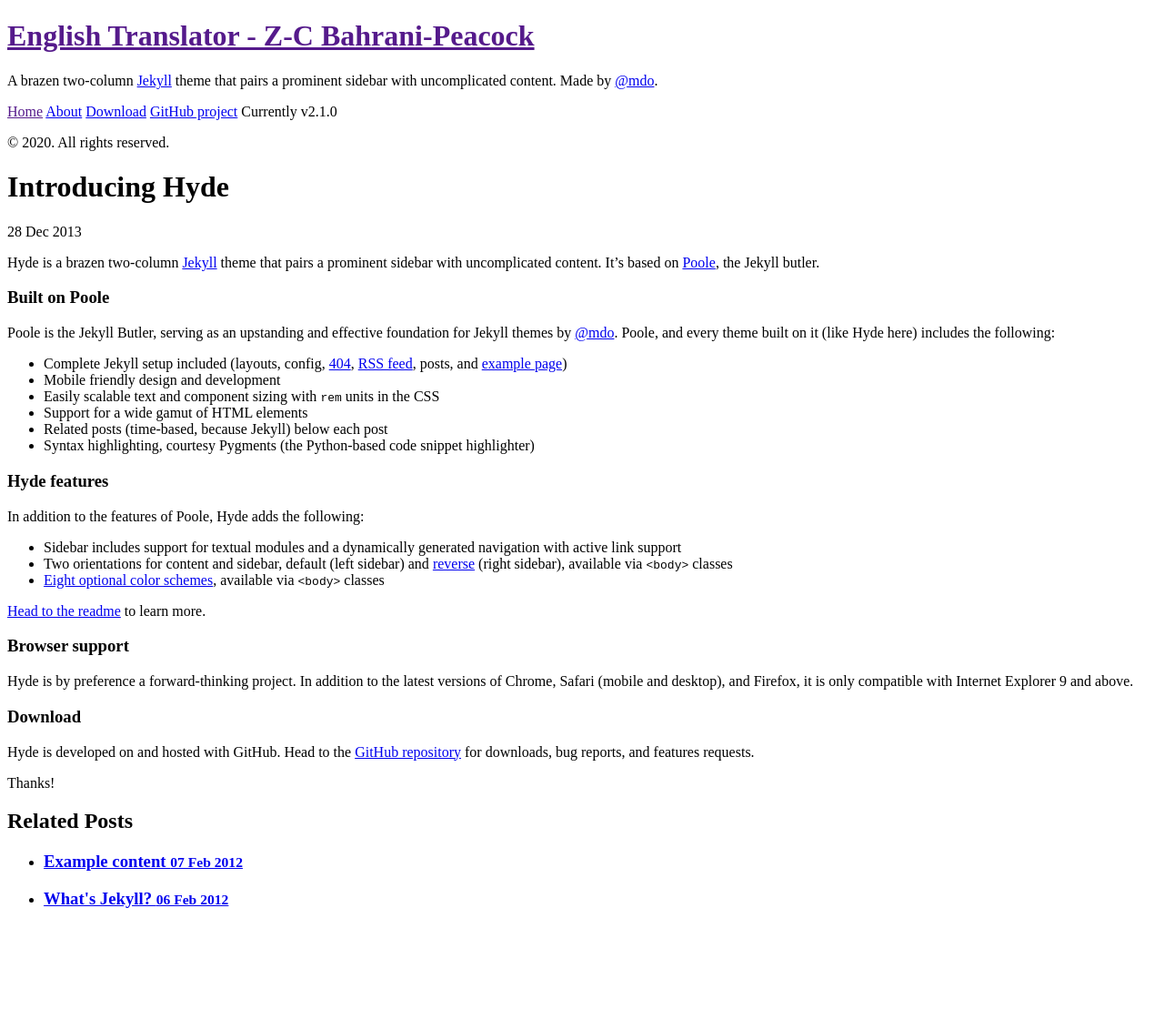
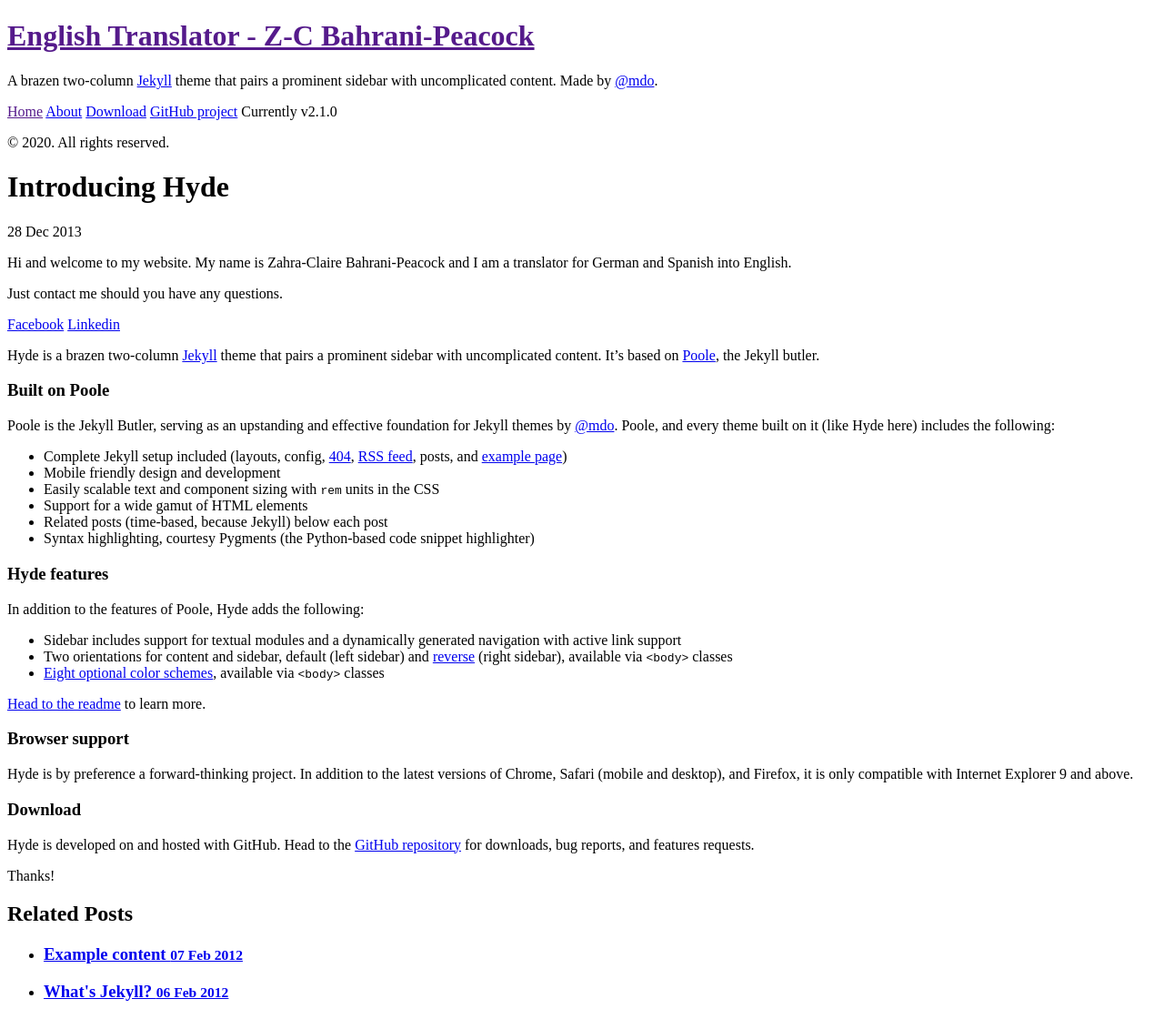
Before and after one commit to Zahra-Claire-Bahrani-Peacock/zahra-claire-bahrani-peacock.github.io, a Jekyll site: the page built from _posts/2013-12-28-introducing-hyde.md, in a window 1280 px wide. Shown: the whole page at 91% size. Built offline with Jekyll 4.4.1, drawn with Linux system fonts in a browser that asks for light colours; before the commit the page ends 1018 px from its top, so only the background shows below that.

Commit message:
Added first text on homepage

```diff
--- a/_posts/2013-12-28-introducing-hyde.md
+++ b/_posts/2013-12-28-introducing-hyde.md
@@ -2,6 +2,13 @@
 layout: post
 title: Introducing Hyde
 ---
+
+Hi and welcome to my website. My name is Zahra-Claire Bahrani-Peacock and I am a translator for German and Spanish into English.
+
+Just contact me should you have any questions.
+
+[Facebook](https://www.facebook.com/zaza.bahranipeacock)
+[Linkedin](www.linkedin.com/in/zahra-claire-bahrani-peacock)
 
 Hyde is a brazen two-column [Jekyll](http://jekyllrb.com) theme that pairs a prominent sidebar with uncomplicated content. It's based on [Poole](http://getpoole.com), the Jekyll butler.
 
```
